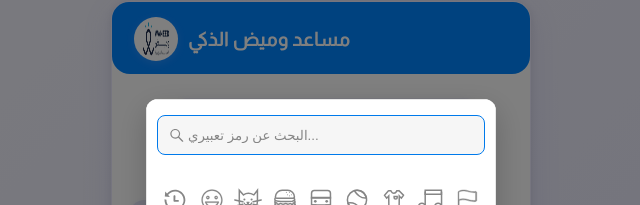
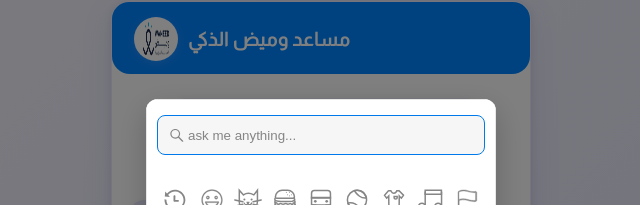
Before and after one commit to ahmedddd1111/my-repository5, a Next.js app: page / in a window 1280 px wide. Both pictures are taken after a click on the button 748 px from the left and 651 px from the top of the page. Shown: the part 101-306 px from the top of the page, without its empty margins (319-959 px from the left). Built offline with nearby package versions, Linux system fonts and the light colour scheme.

Commit message:
تعديلات جديدة

```diff
--- a/app/page.tsx
+++ b/app/page.tsx
@@ -186,7 +186,7 @@ const Home = () => {
               onEmojiClick={handleEmojiSelect}
               width={350}
               height={400}
-              searchPlaceholder="البحث عن رمز تعبيري..."
+              searchPlaceholder="ask me anything..."
               skinTonesDisabled
               previewConfig={{
                 showPreview: false
```
